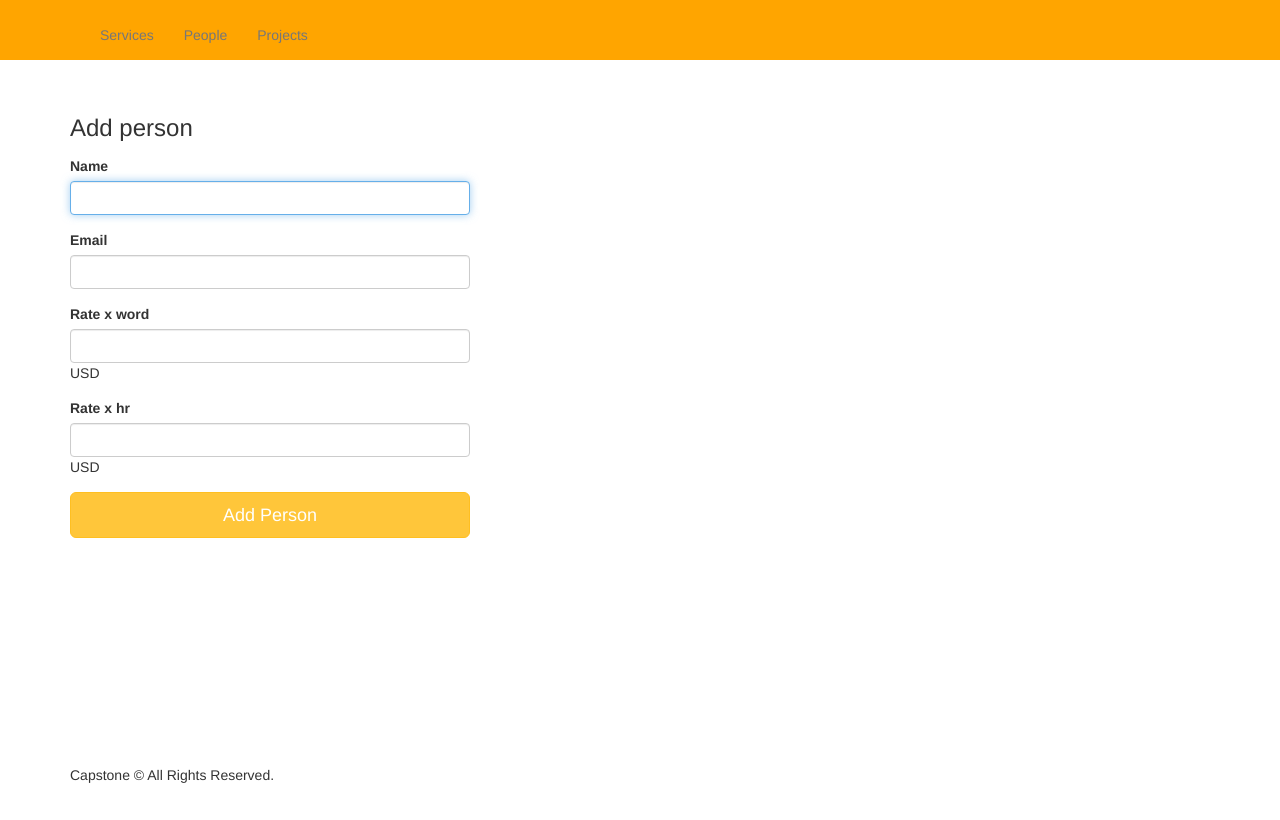
After one commit to jaguilarweb/capstone, a Flask app: page /people/create in a window 1280 px wide. The commit adds this page. Run offline with Flask 2, Linux system fonts and the light colour scheme; some libraries are stand-ins or nearby versions.

Commit message:
refactor: Add people CRUD views

```diff
--- a/app.py
+++ b/app.py
@@ -1,7 +1,9 @@
 import os
-from flask import Flask, flash, request, abort, render_template, jsonify
+from flask import Flask, flash, request, abort, render_template, jsonify, url_for, redirect
 from models import *
 from flask_bootstrap import Bootstrap
+from flask_wtf import FlaskForm
+from forms import *
 from flask_cors import CORS
 
 
@@ -17,7 +19,8 @@ def create_app(test_config=None):
     setup_db(app)
     CORS(app)
 
-
+    #Temporaly to obtain flash message. Change and delete.
+    app.secret_key = 'many random bytes'
 
     return app
 
@@ -131,7 +134,7 @@ def create_project():
 # Handler PATCH request project
 #----------------------------------------------------
 
-@app.route('/projects/<int:project_id>', methods=['PATCH'])
+@app.route('/projects/<int:project_id>', methods=['PATCH', 'POST'])
 @app.route('/api/projects/<int:project_id>', methods=['PATCH'])
 def update_project(project_id):
 
@@ -174,7 +177,7 @@ def update_project(project_id):
 # Handler DELETE request project
 #----------------------------------------------------
 
-@app.route('/projects/<int:project_id>', methods=['DELETE'])
+@app.route('/projects/<int:project_id>', methods=['DELETE', 'POST'])
 @app.route('/api/projects/<int:project_id>', methods=['DELETE'])
 def delete_project(project_id):
     project= {}
@@ -211,7 +214,7 @@ def delete_project(project_id):
 
 @app.route('/services', methods=['GET'])
 @app.route('/api/services', methods=['GET'])
-def get_service():
+def get_services():
     error = False
     service_list = []
     try:
@@ -272,7 +275,7 @@ def create_service():
 # Handler PATCH request service
 #----------------------------------------------------
 
-@app.route('/services/<int:service_id>', methods=['PATCH'])
+@app.route('/services/<int:service_id>', methods=['PATCH', 'GET'])
 @app.route('/api/services/<int:service_id>', methods=['PATCH'])
 def update_service(service_id):
 
@@ -313,7 +316,7 @@ def update_service(service_id):
 # Handler DELETE request service
 #----------------------------------------------------
 
-@app.route('/services/<int:service_id>', methods=['DELETE'])
+@app.route('/services/<int:service_id>', methods=['DELETE', 'POST'])
 @app.route('/api/services/<int:service_id>', methods=['DELETE'])
 def delete_service(service_id):
     service = {}
@@ -339,6 +342,29 @@ def delete_service(service_id):
             }), 200
 
     return render_template('pages/services.html', services=service)
+
+#----------------------------------------------------
+# Handler GET request detail person
+#----------------------------------------------------
+
+
+@app.route('/people/<int:person_id>', methods=['GET'])
+@app.route('/api/people/<int:person_id>', methods=['GET'])
+def get_detail_person(person_id):
+    form = PersonForm()
+    person = Person.query.filter(Person.id == person_id).one_or_none()
+
+    if person is None:
+        abort(404)
+
+    if request.path == '/api/people/' + str(person_id):
+
+        return jsonify({
+            'success': True,
+            'person': person
+        }), 200
+
+    return render_template('forms/edit_person.html', person=person, form=form)
 
 #----------------------------------------------------
 # Handler GET request person
@@ -371,6 +397,15 @@ def get_people():
         return render_template('pages/people.html', people=selection)
 
 #----------------------------------------------------
+# Handler GET form to create person
+#----------------------------------------------------
+
+@app.route('/people/create', methods=['GET'])
+def add_new_person():
+    form = PersonForm()
+    return render_template('forms/add_person.html', form=form)
+
+#----------------------------------------------------
 # Handler POST request person
 #----------------------------------------------------
 
@@ -378,25 +413,37 @@ def get_people():
 @app.route('/people', methods=['POST'])
 @app.route('/api/people', methods=['POST'])
 def create_person():
+    form = PersonForm(request.form)
+    person={}
+    name={}
+    kind={}
+    email={}
+    ratew={}
+    rateh={}
 
-    person = {}
     try:
-        body = request.get_json()
-        name = body.get('name', None)
-        kind = body.get('kind', None)
-        email = body.get('email', None)
-        ratew = body.get('ratew', None)
-        rateh = body.get('rateh', None)
+        if request.path == '/api/people/' + str(person_id):
+            body = request.get_json()
+            name = body.get('name', None)
+            kind = body.get('kind', None)
+            email = body.get('email', None)
+            ratew = body.get('ratew', None)
+            rateh = body.get('rateh', None)
+        else:
+            name = request.form.get('name')
+            kind = request.form.get('kind')
+            email = request.form.get('email')
+            ratew = request.form.get('ratew')
+            rateh = request.form.get('rateh')
 
         new_person = Person(name=name, kind=kind, email=email, ratew=ratew, rateh=rateh)
         new_person.insert()
         person = Person.query.filter(Person.id == new_person.id).one_or_none()
-
+        flash("The new person was created successfully!")
     except:
         abort(422)
 
     finally:
-        new_person.close()
         if request.path == '/api/people':
 
             return jsonify({
@@ -410,14 +457,21 @@ def create_person():
 # Handler PATCH request person
 #----------------------------------------------------
 
-@app.route('/people/<int:person_id>', methods=['PATCH'])
+@app.route('/people/<int:person_id>', methods=['POST', 'PATCH'])
 @app.route('/api/people/<int:person_id>', methods=['PATCH'])
 def update_person(person_id):
+    form = PersonForm(request.form)
+    person = {}
+    ratew = {}
+    rateh = {}
 
-    person = {}
-    body = request.get_json()
-    ratew = body.get('ratew', None)
-    rateh = body.get('rateh', None)
+    if request.path == '/api/people/' + str(person_id):
+        body = request.get_json()
+        ratew = body.get('ratew')
+        rateh = body.get('rateh')
+    else:
+        ratew = request.form.get('ratew')
+        rateh = request.form.get('rateh')
 
     up_person = Person.query.filter(Person.id == person_id).one_or_none()
 
@@ -425,10 +479,15 @@ def update_person(person_id):
         abort(404)
 
     try:
-        up_person.ratew = ratew
-        up_person.rateh = rateh
-        up_person.update()
-        person = up_person.format()
+        if form.validate_on_submit():
+            up_person.ratew = ratew
+            up_person.rateh = rateh
+            up_person.update()
+            person = up_person.format()
+            flash("The data was updated successfully!")
+        else:
+            person = up_person.format()
+            flash("Fill with decimal numbers. Please, try again.")
 
     except:
         abort(422)
@@ -442,7 +501,7 @@ def update_person(person_id):
                 'person': person
             }), 200
 
-    return render_template('pages/people.html', people=person)
+    return render_template('forms/edit_person.html', person=person, form=form)
 
 #----------------------------------------------------
 # Handler DELETE request person
@@ -474,8 +533,7 @@ def delete_person(person_id):
                 'person': person
             }), 200
 
-        return render_template('pages/people.html', people=person)
-
+    return render_template('pages/people.html', people=person)
 
 
 #-------------------------------------------
--- /dev/null
+++ b/forms.py
@@ -0,0 +1,22 @@
+from datetime import datetime
+from flask_wtf import FlaskForm
+from wtforms import StringField, DecimalField, SelectField, SelectMultipleField, DateTimeField
+from wtforms.validators import InputRequired, NumberRange, DataRequired, AnyOf, URL
+
+
+class PersonForm(FlaskForm):
+    name = StringField(
+        'name'
+    )
+    kind = StringField(
+        'kind'
+    )
+    email = StringField(
+        'email'
+    )
+    ratew = DecimalField(
+        'ratew', validators=[InputRequired()]
+    )
+    rateh = DecimalField(
+        'rateh', validators=[InputRequired()]
+    )
--- a/requirements.txt
+++ b/requirements.txt
@@ -7,6 +7,7 @@ Flask-Cors==3.0.10
 Flask-Migrate==2.6.0
 Flask-Script==2.0.6
 Flask-SQLAlchemy==2.4.4
+Flask-WTF==0.14.3
 gunicorn==20.0.4
 itsdangerous==1.1.0
 Jinja2==2.11.3
@@ -19,3 +20,4 @@ six==1.15.0
 SQLAlchemy==1.3.23
 visitor==0.1.3
 Werkzeug==1.0.1
+WTForms==2.3.3
--- /dev/null
+++ b/templates/forms/add_person.html
@@ -0,0 +1,35 @@
+{% extends 'layouts/main.html' %}
+{% block title %}
+	{{ super() }}
+	People
+{% endblock %}
+{% block content %}
+  <div class="form-wrapper">
+    <form class="form" method="POST" action="/people">
+      {{ form.hidden_tag() }}
+      <h3 class="form-heading">Add person</h3>
+
+      <div class="form-group">
+        <label for="name">Name</label>
+        {{ form.name(class_ = 'form-control', autofocus = true) }}
+      </div>
+
+      <div class="form-group">
+        <label for="ratew">Email</label>
+        {{ form.email(class_ = 'form-control', autofocus = true) }}
+      </div>
+
+      <div class="form-group">
+        <label for="ratew">Rate x word</label>
+        {{ form.ratew(class_ = 'form-control', autofocus = true) }} USD
+      </div>
+
+      <div class="form-group">
+        <label for="rateh">Rate x hr</label>
+        {{ form.rateh(class_ = 'form-control', autofocus = true) }} USD
+      </div>
+
+      <input type="submit" value="Add Person" class="btn btn-primary btn-lg btn-block">
+    </form>
+  </div>
+{% endblock %}
--- /dev/null
+++ b/templates/layouts/main.html
@@ -0,0 +1,100 @@
+{% extends 'bootstrap/base.html' %}
+
+{% block head %}
+  {{ super() }}
+  {% block title %}App | {% endblock %}
+  <!-- meta -->
+  <meta name="description" content="">
+  <meta name="author" content="">
+  <meta name="viewport" content="width=device-width,initial-scale=1">
+  <!-- /meta -->
+
+  {% block styles %}
+  <!-- styles -->
+  <link type="text/css" rel="stylesheet" href="/static/css/bootstrap.min.css">
+  <link type="text/css" rel="stylesheet" href="/static/css/layout.main.css" />
+  <link type="text/css" rel="stylesheet" href="/static/css/main.css" />
+  <link type="text/css" rel="stylesheet" href="/static/css/main.responsive.css" />
+  <link type="text/css" rel="stylesheet" href="/static/css/main.quickfix.css" />
+  <!-- /styles -->
+  {% endblock %}
+  <!-- favicons -->
+  <link rel="shortcut icon" href="/static/ico/favicon.png">
+  <link rel="apple-touch-icon-precomposed" sizes="144x144" href="/static/ico/apple-touch-icon-144-precomposed.png">
+  <link rel="apple-touch-icon-precomposed" sizes="114x114" href="/static/ico/apple-touch-icon-114-precomposed.png">
+  <link rel="apple-touch-icon-precomposed" sizes="72x72" href="/static/ico/apple-touch-icon-72-precomposed.png">
+  <link rel="apple-touch-icon-precomposed" href="/static/ico/apple-touch-icon-57-precomposed.png">
+  <link rel="shortcut icon" href="/static/ico/favicon.png">
+  <!-- /favicons -->
+
+  <!-- scripts -->
+  <script src="https://kit.fontawesome.com/af77674fe5.js"></script>
+  <script src="/static/js/libs/modernizr-2.8.2.min.js"></script>
+  <script src="/static/js/libs/moment.min.js"></script>
+  <script type="text/javascript" src="/static/js/script.js" defer></script>
+  <!--[if lt IE 9]><script src="/static/js/libs/respond-1.4.2.min.js"></script><![endif]-->
+  <!-- /scripts -->
+{% endblock %}
+
+{% block body %}
+<!-- Wrap all page content here -->
+<div id="wrap">
+
+{% block navbar %}
+    <!-- Fixed navbar -->
+    <div class="navbar navbar-default navbar-fixed-top">
+      <div class="container">
+        <div class="navbar-header">
+          <button type="button" class="navbar-toggle" data-toggle="collapse" data-target=".navbar-collapse">
+            <span class="icon-bar"></span>
+            <span class="icon-bar"></span>
+            <span class="icon-bar"></span>
+          </button>
+          <a class="navbar-brand" href="/"></a>
+        </div>
+        <div class="collapse navbar-collapse">
+
+          <ul class="nav navbar-nav">
+            <li><a href="/services">Services</a></li>
+            <li><a href="/people">People</a></li>
+            <li><a href="/projects">Projects</a></li>
+          </ul>
+        </div><!--/.nav-collapse -->
+      </div>
+    </div>
+{% endblock %}
+    <!-- Begin page content -->
+    <main id="content" role="main" class="container">
+
+      {% with messages = get_flashed_messages() %}
+        {% if messages %}
+          {% for message in messages %}
+            <div class="alert alert-block alert-info fade in">
+              <a class="close" data-dismiss="alert">&times;</a>
+              {{ message }}
+            </div>
+          {% endfor %}
+        {% endif %}
+      {% endwith %}
+
+      {% block content %}{% endblock %}
+
+    </main>
+
+  </div>
+  {% block footer %}
+  <div id="footer">
+    <div class="container">
+      <p>Capstone &copy; All Rights Reserved.</p>
+    </div>
+  </div>
+  {% endblock %}
+
+  {% block scripts %}
+  <script type="text/javascript" src="//ajax.googleapis.com/ajax/libs/jquery/1.11.1/jquery.min.js"></script>
+  <script>window.jQuery || document.write('<script type="text/javascript" src="/static/js/libs/jquery-1.11.1.min.js"><\/script>')</script>
+  <script type="text/javascript" src="/static/js/libs/bootstrap-3.1.1.min.js" defer></script>
+  <script type="text/javascript" src="/static/js/plugins.js" defer></script>
+
+  {% endblock %}
+{% endblock %}
```
Also changed, not shown: templates/forms/edit_person.html (added, +25 -0 lines), templates/pages/people.html (+45 -8 lines).
